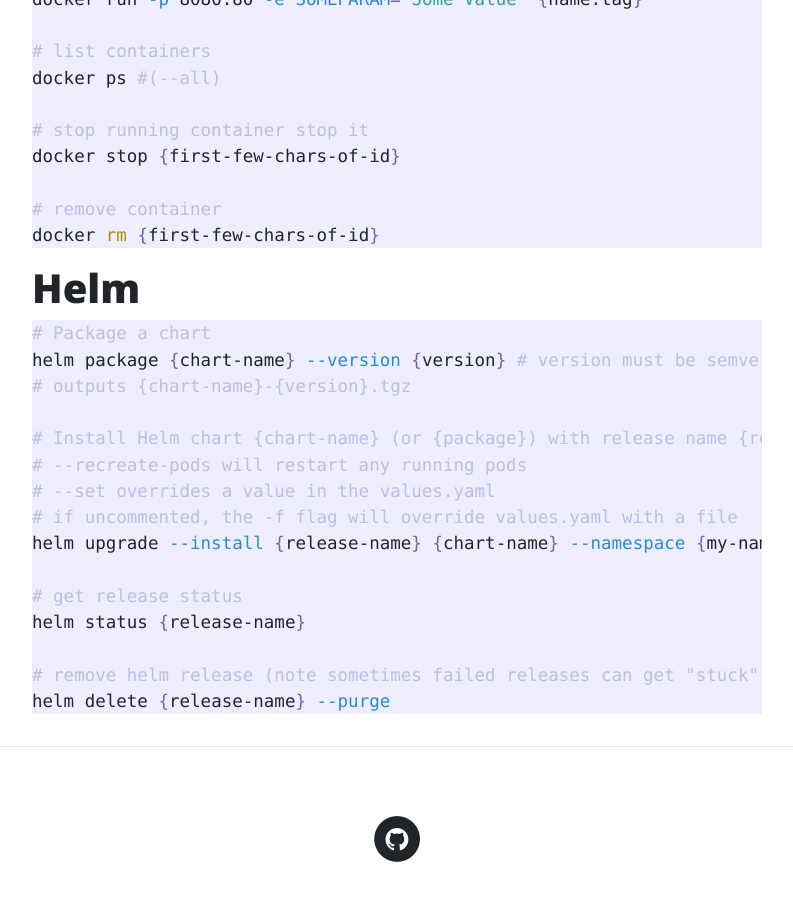
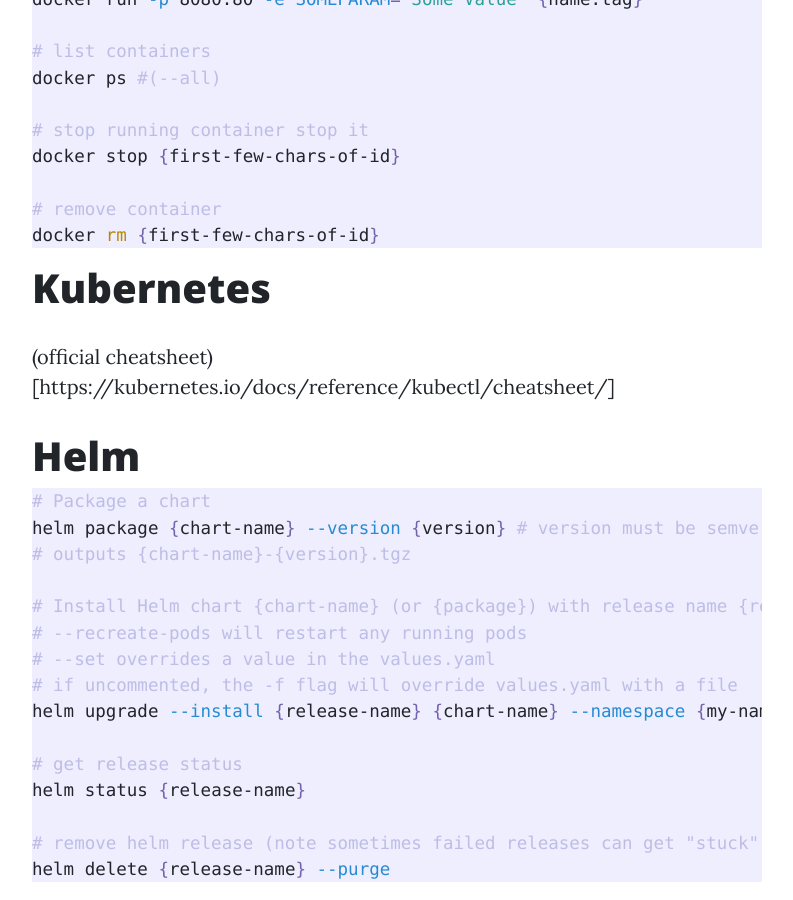
Before and after one commit to paxdev/paxdev.github.io, a Jekyll site: the page built from _posts/2018-11-28-docker-k8s-helm-cheatsheet.md, in a window 1280 px wide and 900 px high, scrolled down 1009 px. Shown: the whole window, without its empty margins (243-1036 px from the left). Built offline with Jekyll 4.4.1, drawn with Linux system fonts in a browser that asks for light colours; our own code applies the rules of GitHub Pages for plain Markdown files.

Commit message:
Update 2018-11-28-docker-k8s-helm-cheatsheet.md

````diff
--- a/_posts/2018-11-28-docker-k8s-helm-cheatsheet.md
+++ b/_posts/2018-11-28-docker-k8s-helm-cheatsheet.md
@@ -3,6 +3,7 @@
 ---
 
 # Docker
+
 ```bash
 # build a dockerfile in current directory with name:tag {name:tag}
 docker build -t {name:tag} .
@@ -27,7 +28,11 @@
 docker rm {first-few-chars-of-id}
 ```
 
+# Kubernetes
+(official cheatsheet)[https://kubernetes.io/docs/reference/kubectl/cheatsheet/]
+
 # Helm
+
 ```bash
 # Package a chart
 helm package {chart-name} --version {version} # version must be semver 2
````
